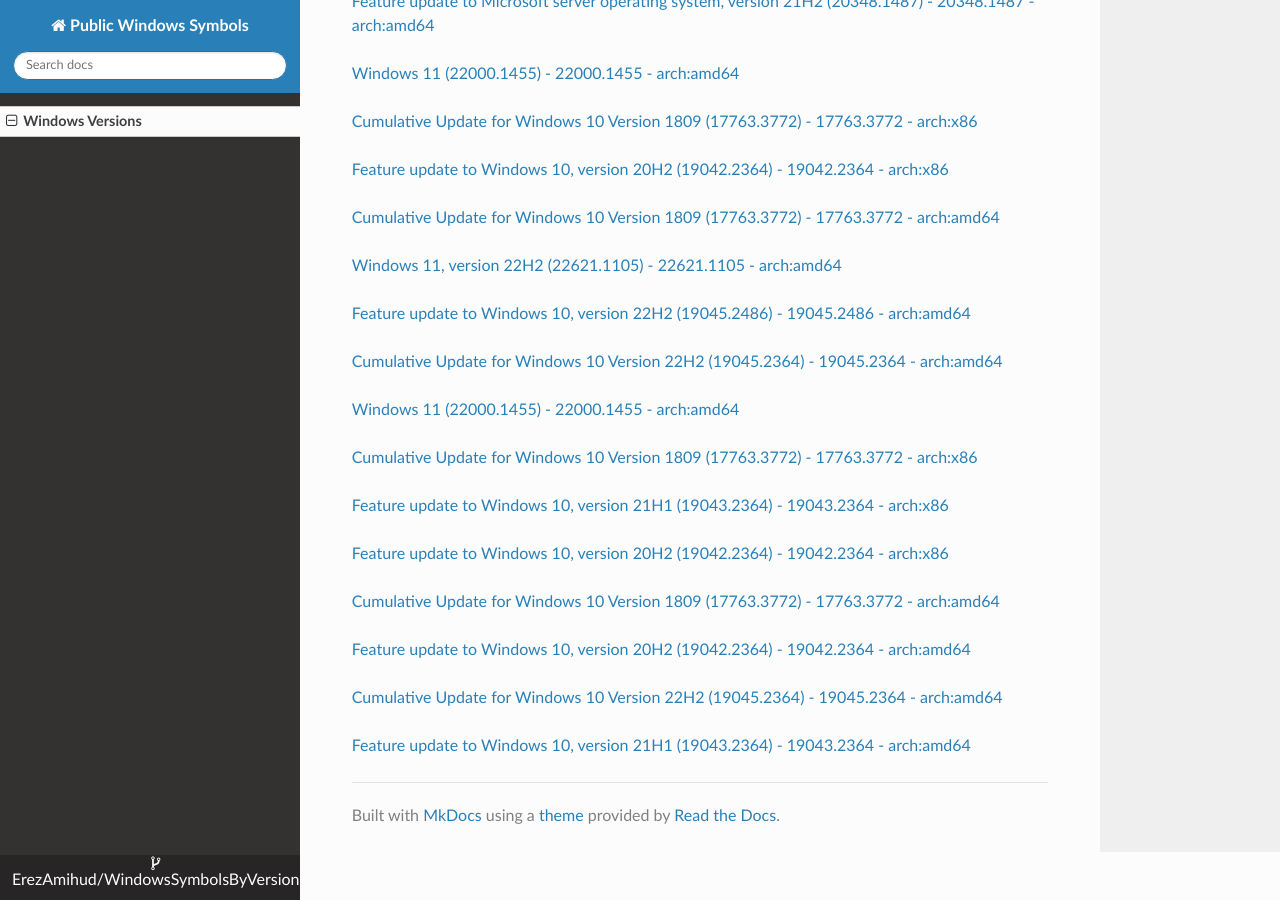
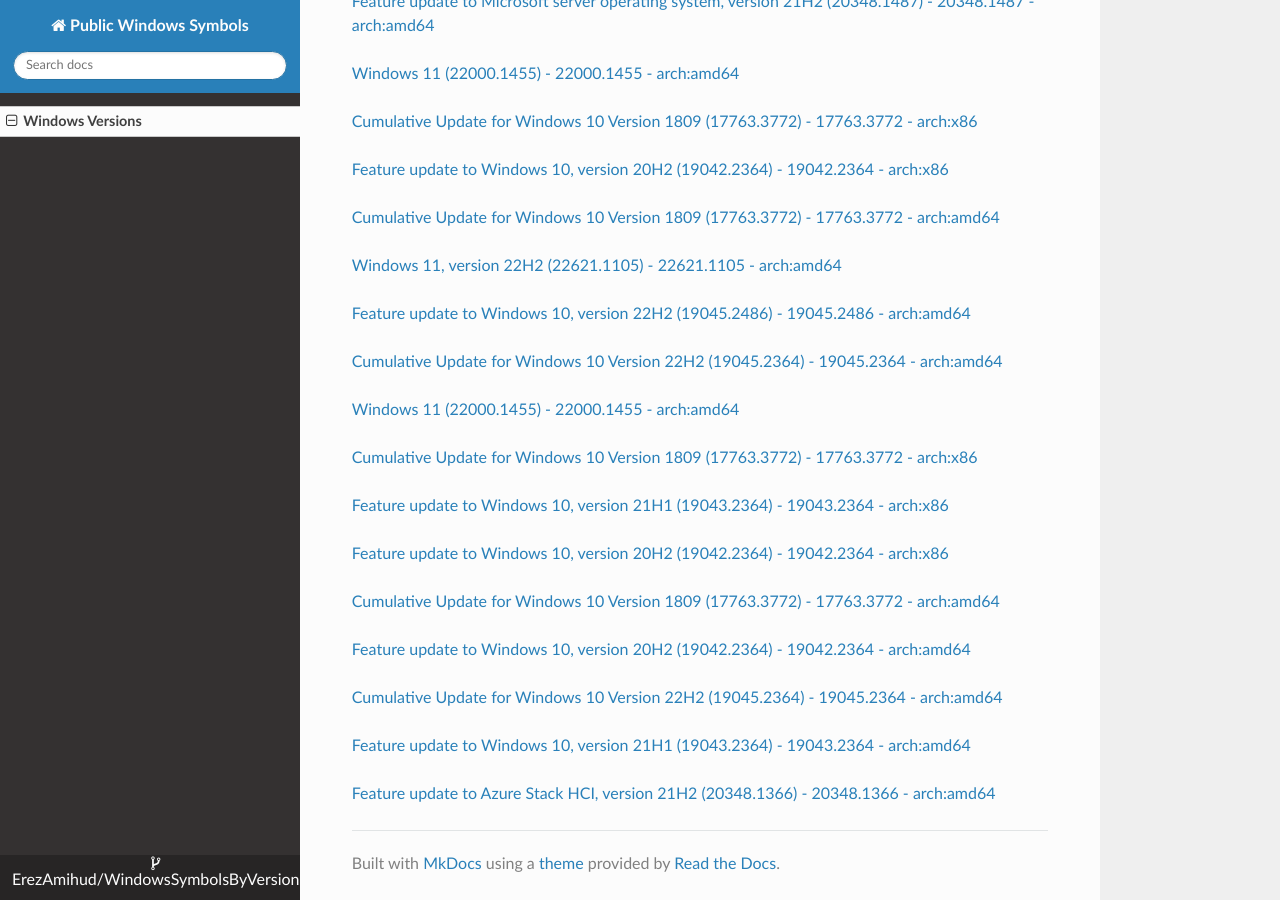
Before and after one commit to ErezAmihud/WindowsSymbolsByVersion, an MkDocs documentation site: the page built from docs/index.md, in a window 1280 px wide and 900 px high, scrolled down 43373 px. Built offline with MkDocs 1.6.1, drawn with Linux system fonts in a browser that asks for light colours; nearby versions of some CDN libraries.

Commit message:
Automated commit, add manifest for bafc95d7-7f1f-49ce-8ca9-94a08af65a32

```diff
--- a/docs/index.md
+++ b/docs/index.md
@@ -2542,3 +2542,6 @@
 
 
 [Feature update to Windows 10, version 21H1 (19043.2364) - 19043.2364 - arch:amd64](https://github.com/ErezAmihud/WindowsSymbolsByVersion/blob/main/manifests/4c12b548-3138-4f1c-a0db-b57fc13fc98b.manifest)
+
+
+[Feature update to Azure Stack HCI, version 21H2 (20348.1366) - 20348.1366 - arch:amd64](https://github.com/ErezAmihud/WindowsSymbolsByVersion/blob/main/manifests/bafc95d7-7f1f-49ce-8ca9-94a08af65a32.manifest)
```
Also changed, not shown: process_builds.json (+1 -1 lines), 1 other file.
